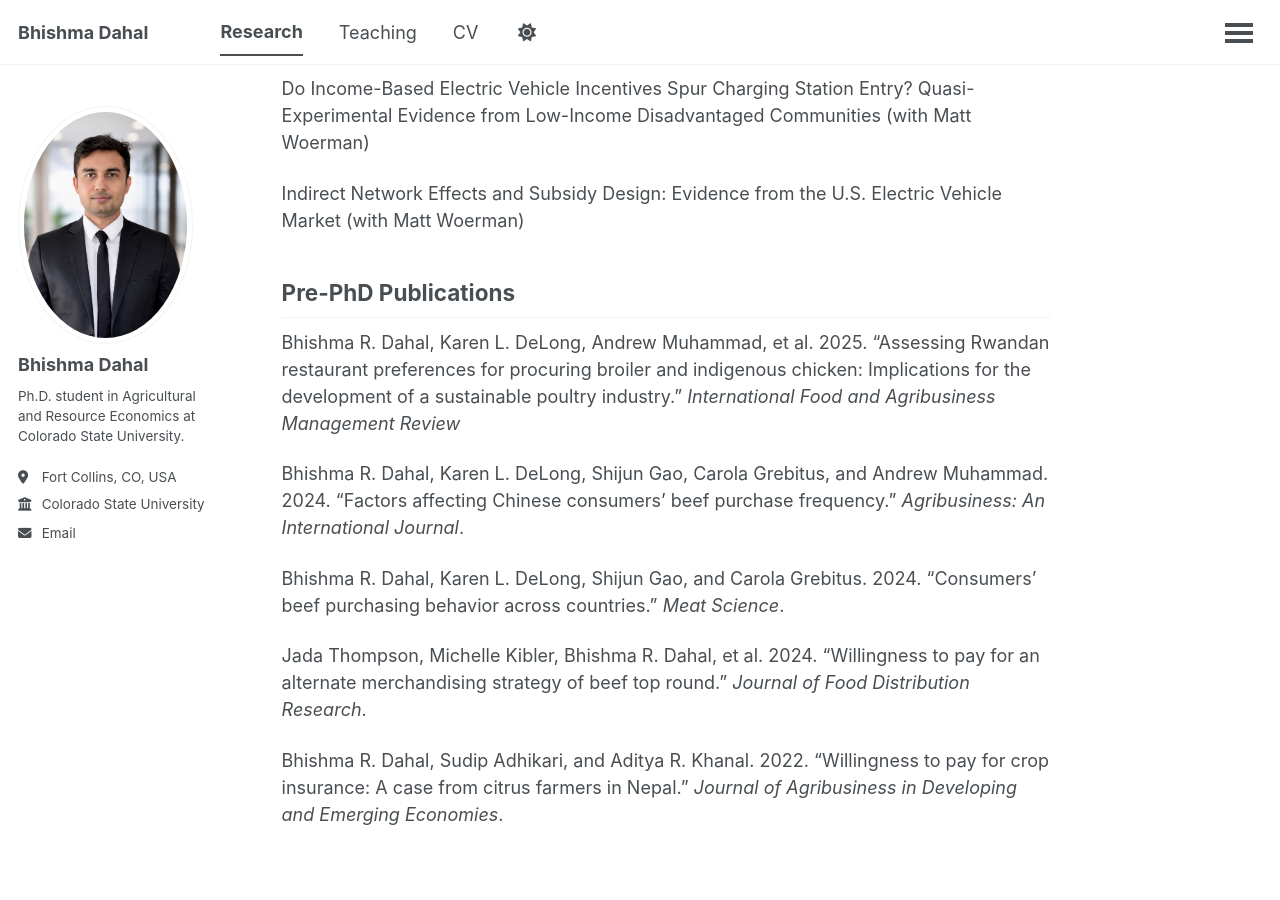
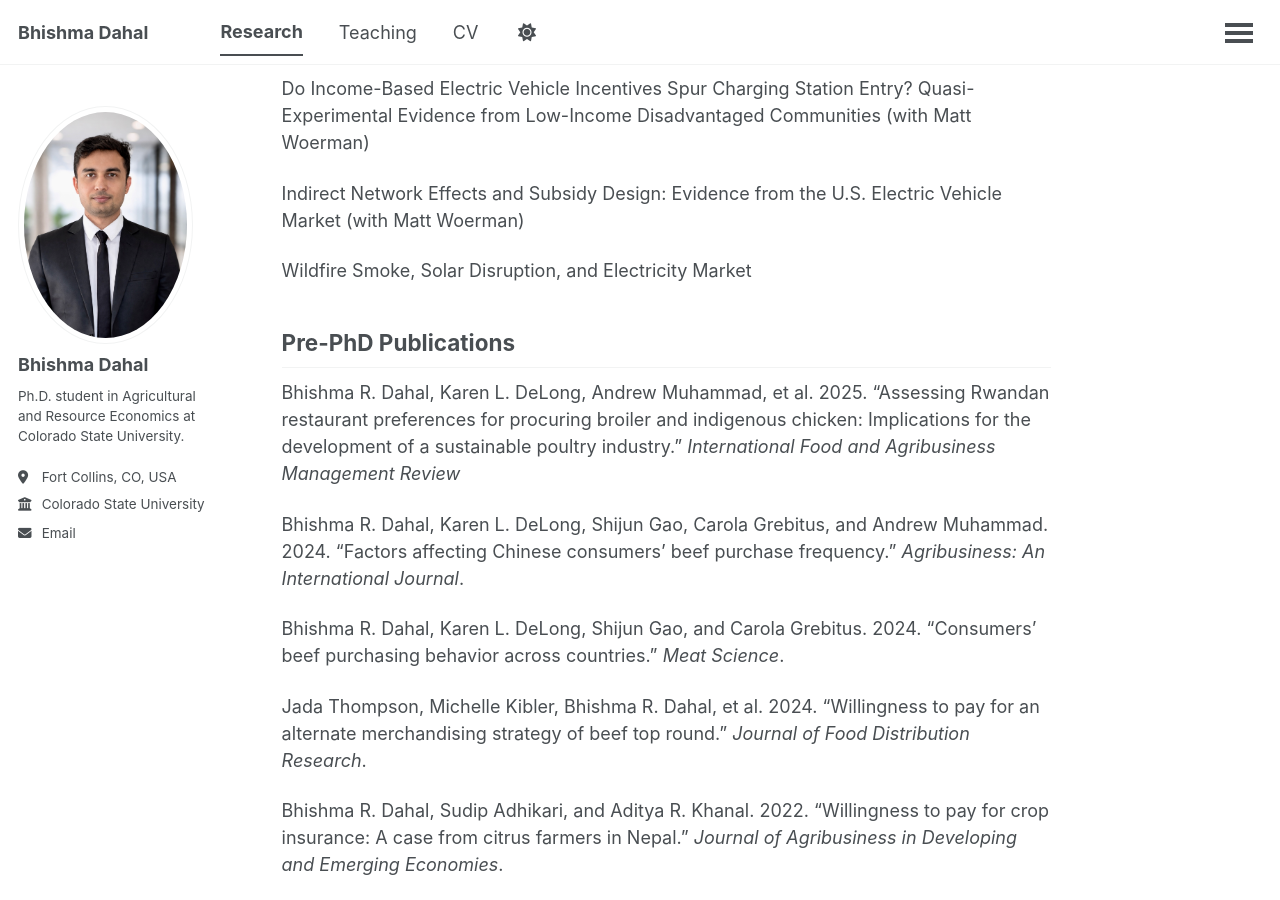
Before and after one commit to bhishmarajdahal/bhishmarajdahal.github.io, a Jekyll site: the page built from _pages/research.md, in a window 1280 px wide and 900 px high, scrolled down 372 px. Built offline with Jekyll 4.4.1, drawn with Linux system fonts in a browser that asks for light colours; a script that is not in the unit is left out.

Commit message:
Update research.md

```diff
--- a/_pages/research.md
+++ b/_pages/research.md
@@ -15,6 +15,8 @@ Do Income-Based Electric Vehicle Incentives Spur Charging Station Entry? Quasi-E
 
 Indirect Network Effects and Subsidy Design: Evidence from the U.S. Electric Vehicle Market (with Matt Woerman)
 
+Wildfire Smoke, Solar Disruption, and Electricity Market
+
 ## Pre-PhD Publications
 
 Bhishma R. Dahal, Karen L. DeLong, Andrew Muhammad, et al. 2025. “Assessing Rwandan restaurant preferences for procuring broiler and indigenous chicken: Implications for the development of a sustainable poultry industry.” *International Food and Agribusiness Management Review*
```
